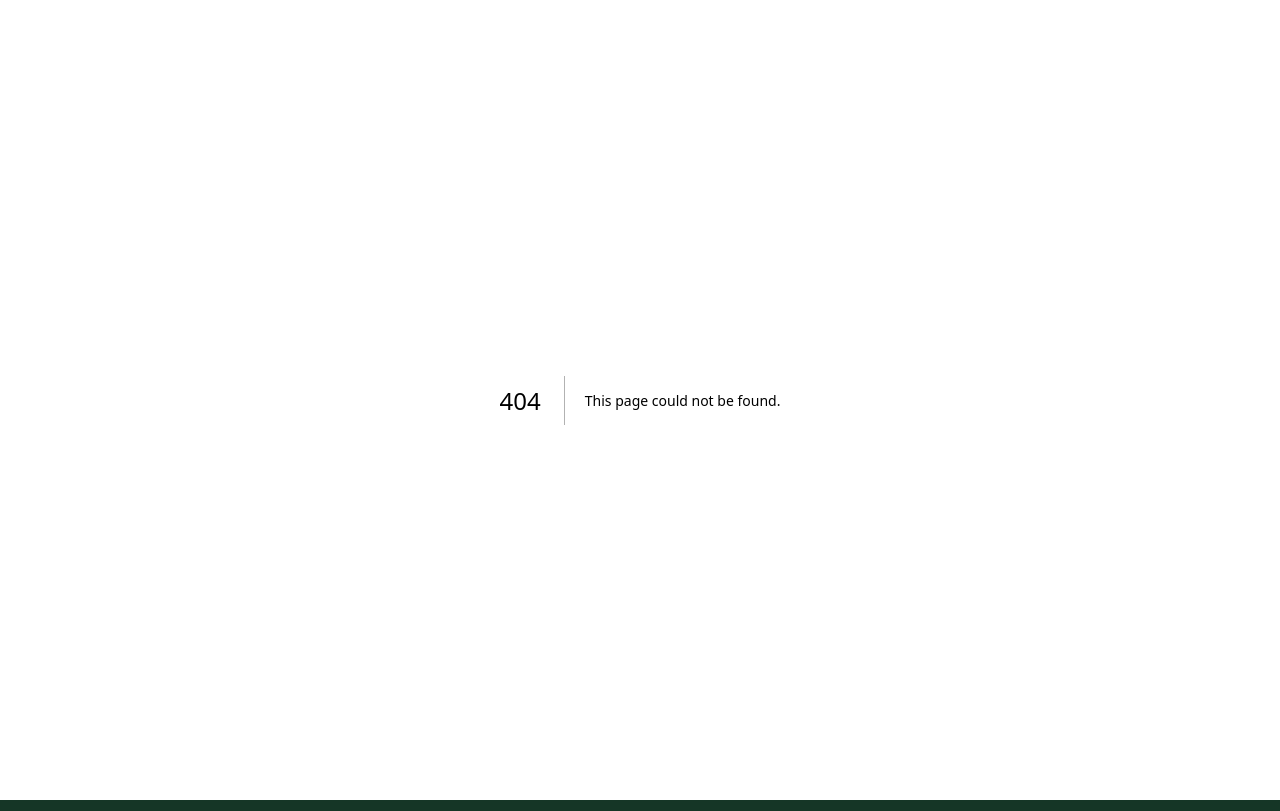
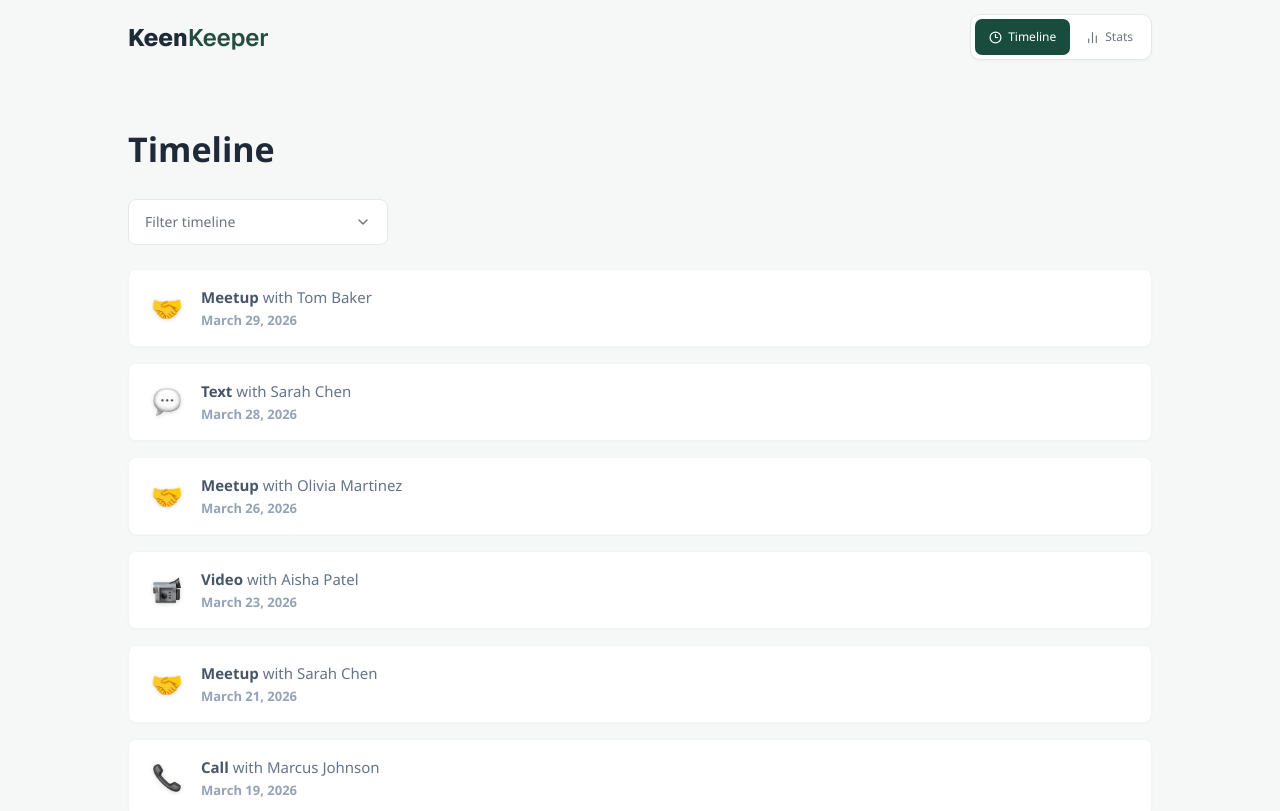
Before and after one commit to Omar-webcloud/KinKeeper, a Next.js app: page /timeline in a window 1280 px wide. Before the commit this address had no page. Shown: the top 811 px of the page. Built offline with nearby package versions, Linux system fonts and the light colour scheme.

Commit message:
timeline page + routing

```diff
--- a/src/app/friend/[id]/page.js
+++ b/src/app/friend/[id]/page.js
@@ -49,10 +49,10 @@ export default async function FriendDetails({ params }) {
             <House size={13} strokeWidth={2.2} />
             Home
           </Link>
-          <button type="button" className="inline-flex h-9 items-center gap-1.5 rounded-[7px] px-3.5 text-[12px] font-medium text-[#6b7280]">
+          <Link href="/timeline" className="inline-flex h-9 items-center gap-1.5 rounded-[7px] px-3.5 text-[12px] font-medium text-[#6b7280]">
             <Clock3 size={13} strokeWidth={2.1} />
             Timeline
-          </button>
+          </Link>
           <button type="button" className="inline-flex h-9 items-center gap-1.5 rounded-[7px] px-3.5 text-[12px] font-medium text-[#6b7280]">
             <ChartNoAxesColumn size={13} strokeWidth={2.1} />
             Stats
--- a/src/app/frienddetails/[id]/page.js
+++ b/src/app/frienddetails/[id]/page.js
@@ -49,10 +49,10 @@ export default async function FriendDetails({ params }) {
             <House size={13} strokeWidth={2.2} />
             Home
           </Link>
-          <button type="button" className="inline-flex h-9 items-center gap-1.5 rounded-[7px] px-3.5 text-[12px] font-medium text-[#6b7280]">
+          <Link href="/timeline" className="inline-flex h-9 items-center gap-1.5 rounded-[7px] px-3.5 text-[12px] font-medium text-[#6b7280]">
             <Clock3 size={13} strokeWidth={2.1} />
             Timeline
-          </button>
+          </Link>
           <button type="button" className="inline-flex h-9 items-center gap-1.5 rounded-[7px] px-3.5 text-[12px] font-medium text-[#6b7280]">
             <ChartNoAxesColumn size={13} strokeWidth={2.1} />
             Stats
--- a/src/app/page.js
+++ b/src/app/page.js
@@ -28,13 +28,13 @@ export default function Home() {
             <House size={13} strokeWidth={2.2} />
             Home
           </button>
-          <button
-            type="button"
+          <Link
+            href="/timeline"
             className="inline-flex h-9 items-center gap-1.5 rounded-[7px] px-3.5 text-[12px] font-medium text-[#6b7280]"
           >
             <Clock3 size={13} strokeWidth={2.1} />
             Timeline
-          </button>
+          </Link>
           <button
             type="button"
             className="inline-flex h-9 items-center gap-1.5 rounded-[7px] px-3.5 text-[12px] font-medium text-[#6b7280]"
--- /dev/null
+++ b/src/app/timeline/page.js
@@ -0,0 +1,80 @@
+import Image from "next/image";
+import Link from "next/link";
+import { Clock3, ChartNoAxesColumn, ChevronDown } from "lucide-react";
+
+export default function Timeline() {
+  const timelineData = [
+    { type: "Meetup", icon: "🤝", person: "Tom Baker", date: "March 29, 2026" },
+    { type: "Text", icon: "/text.png", isImage: true, person: "Sarah Chen", date: "March 28, 2026" },
+    { type: "Meetup", icon: "🤝", person: "Olivia Martinez", date: "March 26, 2026" },
+    { type: "Video", icon: "/video.png", isImage: true, person: "Aisha Patel", date: "March 23, 2026" },
+    { type: "Meetup", icon: "🤝", person: "Sarah Chen", date: "March 21, 2026" },
+    { type: "Call", icon: "/call.png", isImage: true, person: "Marcus Johnson", date: "March 19, 2026" },
+    { type: "Meetup", icon: "🤝", person: "Aisha Patel", date: "March 17, 2026" },
+    { type: "Text", icon: "/text.png", isImage: true, person: "Olivia Martinez", date: "March 13, 2026" },
+    { type: "Call", icon: "/call.png", isImage: true, person: "Lisa Nakamura", date: "March 11, 2026" },
+    { type: "Call", icon: "/call.png", isImage: true, person: "Sarah Chen", date: "March 11, 2026" },
+    { type: "Video", icon: "/video.png", isImage: true, person: "Marcus Johnson", date: "March 6, 2026" },
+    { type: "Video", icon: "/video.png", isImage: true, person: "Ryan O'Brien", date: "February 24, 2026" },
+  ];
+
+  return (
+    <main className="min-h-screen bg-[#f6f8f8] px-12 pb-24 pt-3.5">
+      <div className="mx-auto flex w-full max-w-5xl items-center justify-between">
+        <Link href="/">
+          <Image src="/logo.png" alt="KeenKeeper logo" width={141} height={32} priority />
+        </Link>
+
+        <nav className="flex items-center gap-0.5 rounded-[10px] border border-[#e5e7eb] bg-white p-1 shadow-[0_1px_2px_rgba(16,24,40,0.05)]">
+          <Link
+            href="/timeline"
+            className="inline-flex h-9 items-center gap-1.5 rounded-[7px] bg-[#184d3d] px-3.5 text-[12px] font-medium text-white"
+          >
+            <Clock3 size={13} strokeWidth={2.2} />
+            Timeline
+          </Link>
+          <button
+            type="button"
+            className="inline-flex h-9 items-center gap-1.5 rounded-[7px] px-3.5 text-[12px] font-medium text-[#6b7280]"
+          >
+            <ChartNoAxesColumn size={13} strokeWidth={2.1} />
+            Stats
+          </button>
+        </nav>
+      </div>
+
+      <section className="mx-auto mt-16 max-w-5xl">
+        <h1 className="text-[34px] font-bold text-[#1f2937]">Timeline</h1>
+
+        <div className="mb-6 mt-6 flex w-[260px] items-center justify-between rounded-lg border border-[#e5e7eb] bg-white px-4 py-3 text-sm text-[#6b7280]">
+          <span>Filter timeline</span>
+          <ChevronDown size={16} strokeWidth={2} />
+        </div>
+
+        <div className="flex flex-col gap-4">
+          {timelineData.map((item, idx) => (
+            <div
+              key={idx}
+              className="flex items-center gap-5 rounded-lg border border-[#f1f5f9] bg-white px-6 py-4 shadow-[0_1px_2px_rgba(0,0,0,0.03)]"
+            >
+              {item.isImage ? (
+                <div className="flex h-[28px] w-[28px] shrink-0 items-center justify-center drop-shadow-sm">
+                  <Image src={item.icon} alt={item.type} width={28} height={28} className="object-contain" />
+                </div>
+              ) : (
+                <span className="flex h-[28px] w-[28px] shrink-0 items-center justify-center text-[26px] drop-shadow-sm">{item.icon}</span>
+              )}
+              <div className="flex flex-col gap-0.5">
+                <p className="text-[15px]">
+                  <span className="font-bold text-[#475569]">{item.type}</span>{" "}
+                  <span className="text-[#64748b]">with {item.person}</span>
+                </p>
+                <p className="text-[13px] font-semibold text-[#94a3b8]">{item.date}</p>
+              </div>
+            </div>
+          ))}
+        </div>
+      </section>
+    </main>
+  );
+}
```
